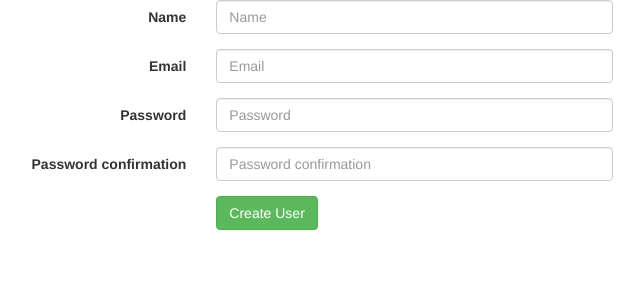
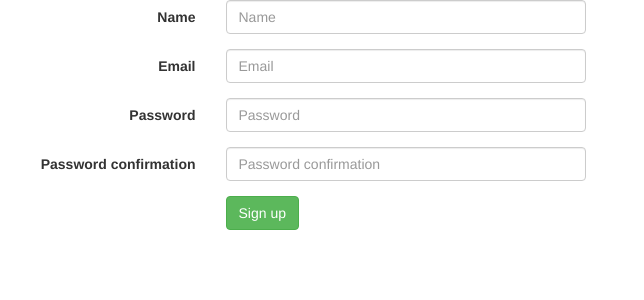
Before and after one commit to mlpinit/tcarc, a Rails app: page /signup in a window 1280 px wide. Shown: the top 300 px of the page, without its empty margins (332-976 px from the left). Run offline with Rails 7, Linux system fonts and the light colour scheme; style sheets or scripts are compiled from the project's sources; some libraries are stand-ins or nearby versions.

Commit message:
add layout bootstrap styling

```diff
--- a/app/views/layouts/application.html.erb
+++ b/app/views/layouts/application.html.erb
@@ -8,7 +8,11 @@
 </head>
 <body>
 
-<%= yield %>
+  <div class="container">
+    <div class="row">
+      <%= yield %>
+    </div>
+  </div>
 
 </body>
 </html>
--- a/app/views/users/new.html.erb
+++ b/app/views/users/new.html.erb
@@ -29,7 +29,7 @@
 
     <div class='form-group'>
       <div class="col-md-offset-4 col-md-8">
-        <%= f.submit class: 'btn btn-success' %>
+        <%= f.submit "Sign up", class: 'btn btn-success' %>
       </div>
     </div>
   <% end %>
```
